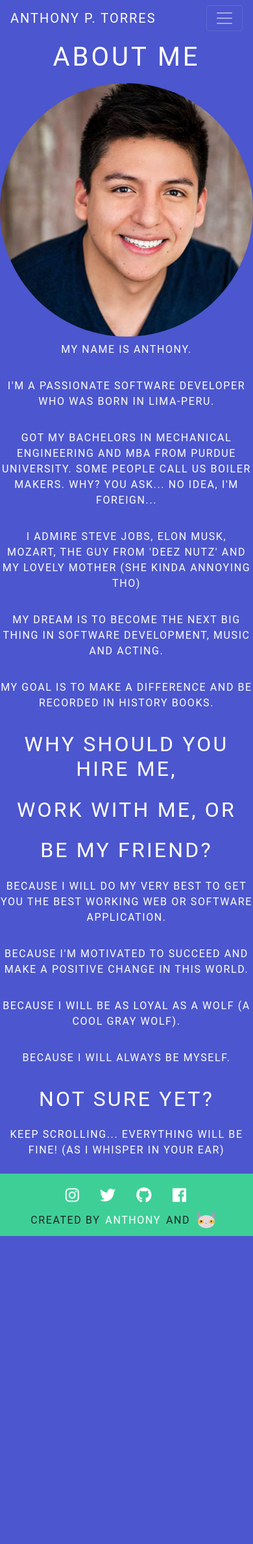
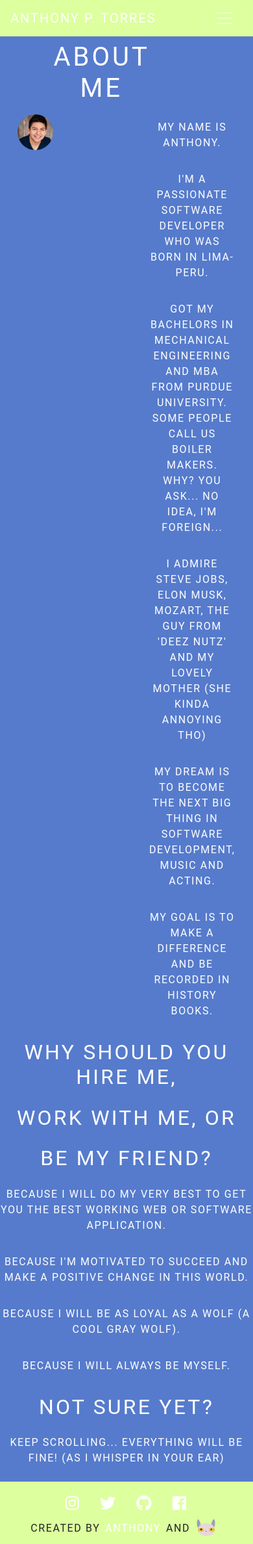
Before and after one commit to tp00012x/website, a Django app: page / in a window 390 px wide. Shown: the whole page at 65% size. Before the commit the page ends 1902 px from the top, so only its background shows below. Run offline with Django 3.2, Linux system fonts and the light colour scheme; some libraries are stand-ins or nearby versions.

Commit message:
Added grid system to website

```diff
--- a/static/css/base.css
+++ b/static/css/base.css
@@ -17,7 +17,7 @@ h1, h2, h3, h4, h5, h6, a, p, span {
 }
 
 body {
-    background: #4c56ce;
+    background: #567BCC;
     font-family: "Roboto", sans-serif;
     text-align: center;
 }
--- a/static/css/profile_app/base/footer.css
+++ b/static/css/profile_app/base/footer.css
@@ -3,7 +3,7 @@ footer {
     bottom: 0;
     right: 0;
     left: 0;
-    background: #3ecf97;
+    background: #DDFF9E;
 }
 
 footer .content {
--- /dev/null
+++ b/static/css/profile_app/base/navbar.css
@@ -0,0 +1,3 @@
+nav {
+    background-color: #DDFF9E;
+}
--- /dev/null
+++ b/static/css/profile_app/index.css
@@ -0,0 +1,20 @@
+.title {
+    grid-area: title;
+}
+
+.profile-image {
+    grid-area: profile-image;
+}
+
+.main-description {
+    grid-area: main-description;
+}
+
+.wrapper {
+    display: grid;
+    grid-template-columns: 1fr 2fr 1.5fr 2fr 1fr;
+    grid-template-rows: auto;
+    grid-template-areas:
+        ". . title . ."
+        ". profile-image . main-description ."
+}
--- a/templates/profile_app/base/css.html
+++ b/templates/profile_app/base/css.html
@@ -8,4 +8,6 @@
 
 <link rel="stylesheet" href="{% static 'css/base.css' %}">
 <link rel="stylesheet" href="{% static 'css/atomic/padding.css' %}">
+<link rel="stylesheet" href="{% static 'css/profile_app/index.css' %}">
+<link rel="stylesheet" href="{% static 'css/profile_app/base/navbar.css' %}">
 <link rel="stylesheet" href="{% static 'css/profile_app/base/footer.css' %}">
--- a/templates/profile_app/index.html
+++ b/templates/profile_app/index.html
@@ -2,14 +2,13 @@
 {% load static %}
 {% block body %}
     <div class="wrapper">
-        <div class="row">
-            <div class="col-lg-12">
+        <div class="title">
             <h1 class="text-center">About me</h1>
-                <div class="row">
-                    <div class="col-lg-6 col-md-12 ">
+        </div>
+        <div class="profile-image">
             <img class="img-fluid rounded-circle" src="{% static 'media/sexy_daddy.jpg' %}" alt="image">
         </div>
-                    <div class="col-lg-6 col-md-12 text text-center">
+        <div class="main-description">
             <p>My name is Anthony.</p>
             <p>I'm a passionate software developer who was born in Lima-Peru.</p>
             <p>Got my bachelors in Mechanical Engineering and MBA from Purdue University. Some people call us Boiler Makers. Why? You ask... No idea, I'm foreign...</p>
@@ -18,7 +17,7 @@
             <p>My goal is to make a difference and be recorded in history books.</p>
         </div>
     </div>
-                <div class="text-center">
+    <div>
         <h2>Why should you hire me,</h2>
         <h2>Work with me, or</h2>
         <h2>Be my friend?</h2>
@@ -29,7 +28,4 @@
         <h2>Not sure yet?</h2>
         <p>Keep Scrolling... Everything will be fine! (As I whisper in your ear)</p>
     </div>
-            </div>
-        </div>
-    </div>
 {% endblock %}
```
Lines whose indentation alone changed are shown as unchanged.
